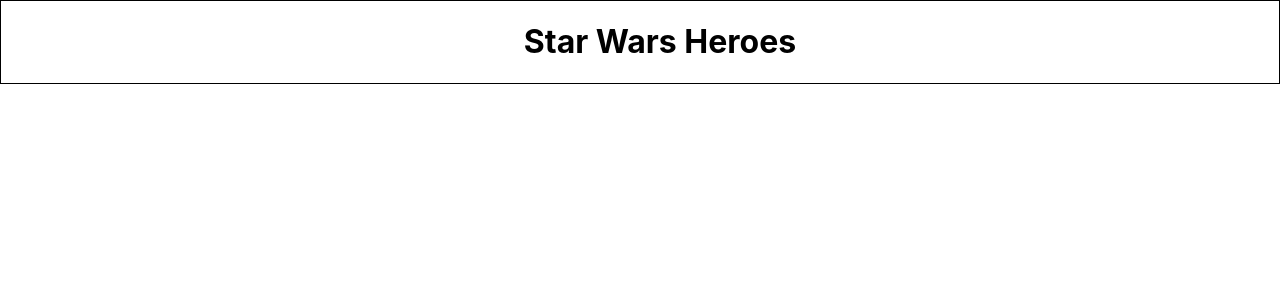
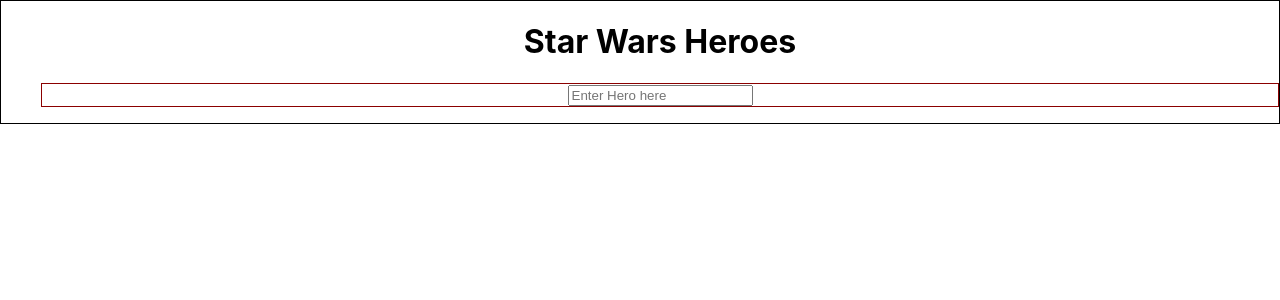
Before and after one commit to thimpat/starwars, a React (Create React App) app: page / in a window 1280 px wide. Shown: the top 300 px of the page. Built offline with nearby package versions, Linux system fonts and the light colour scheme.

Commit message:
FEAT: Add search bar to look for actors

```diff
--- a/src/components/HeroCard/HeroCard.tsx
+++ b/src/components/HeroCard/HeroCard.tsx
@@ -1,6 +1,7 @@
 import styled from "styled-components";
 import HeroCardContext from "../../contexts/HeroCardContext";
 import {useState} from "react";
+import HeroSearchBar from "../HeroSearchBar/HeroSearchBar";
 
 const Container = styled.div`
   border: 1px solid black;
@@ -21,7 +22,7 @@ function HeroCard() {
                         <h1>Star Wars Heroes</h1>
                     </li>
                     <li>
-                        {/*<HeroSearchBar/>*/}
+                        <HeroSearchBar/>
                     </li>
                     <li>
                         {/*<HeroInfo/>*/}
--- /dev/null
+++ b/src/components/HeroSearchBar/HeroSearchBar.tsx
@@ -0,0 +1,34 @@
+import styled from 'styled-components';
+import {ChangeEvent, useContext} from "react";
+import HeroCardContext from "../../contexts/HeroCardContext";
+
+const Container = styled.div`
+  border: solid 1px darkred;
+`;
+
+let timerID: number = 0
+
+function HeroSearchBar() {
+    const { setSelectedActor } = useContext(HeroCardContext);
+
+    /**
+     * Update character name to request to the server
+     * @param text
+     */
+    const updateActorName = (text = "") =>
+    {
+        clearTimeout(timerID)
+        timerID = window.setTimeout(()=>
+        {
+            setSelectedActor(text)
+        }, 500)
+    }
+
+  return (
+    <Container>
+      <span><input type="text" placeholder="Enter Hero here" onChange={(e: ChangeEvent<HTMLInputElement>)=>updateActorName(e.currentTarget?.value)} /> </span>
+    </Container>
+  );
+}
+
+export default HeroSearchBar;
```
